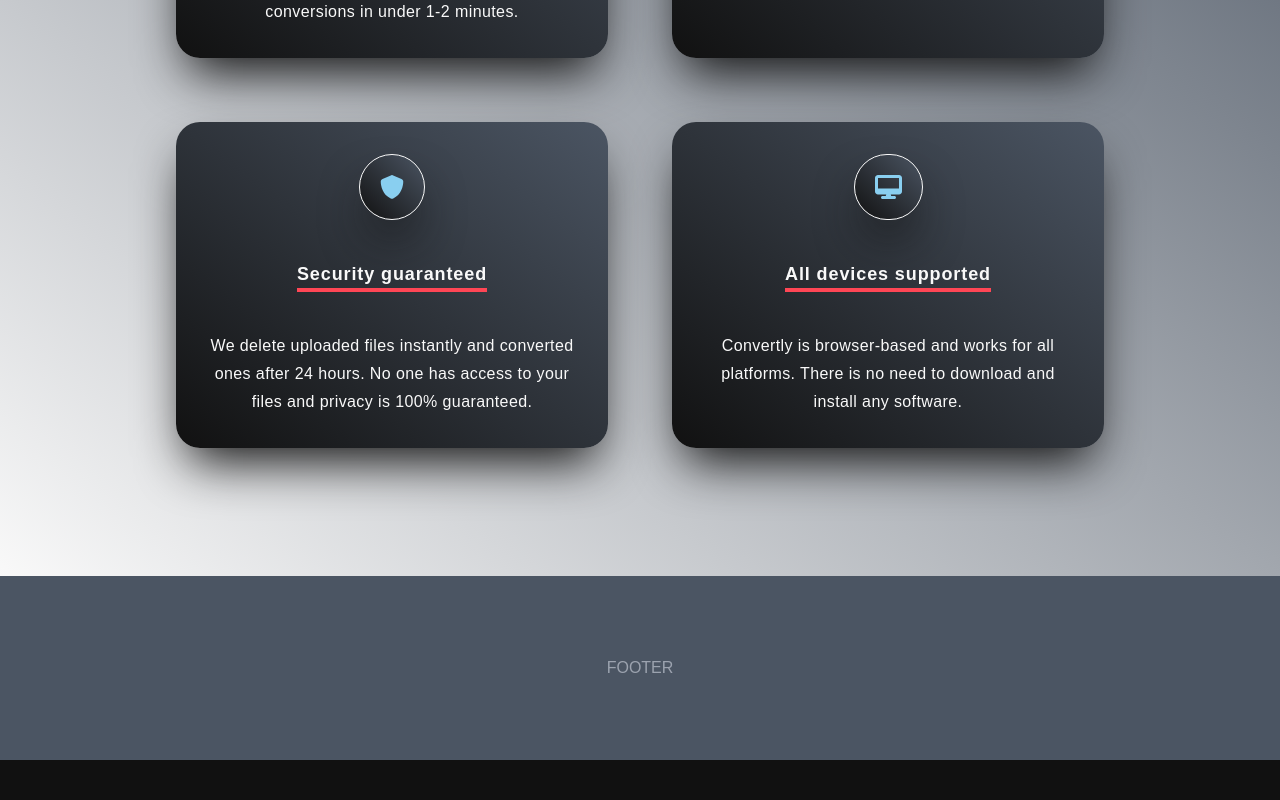
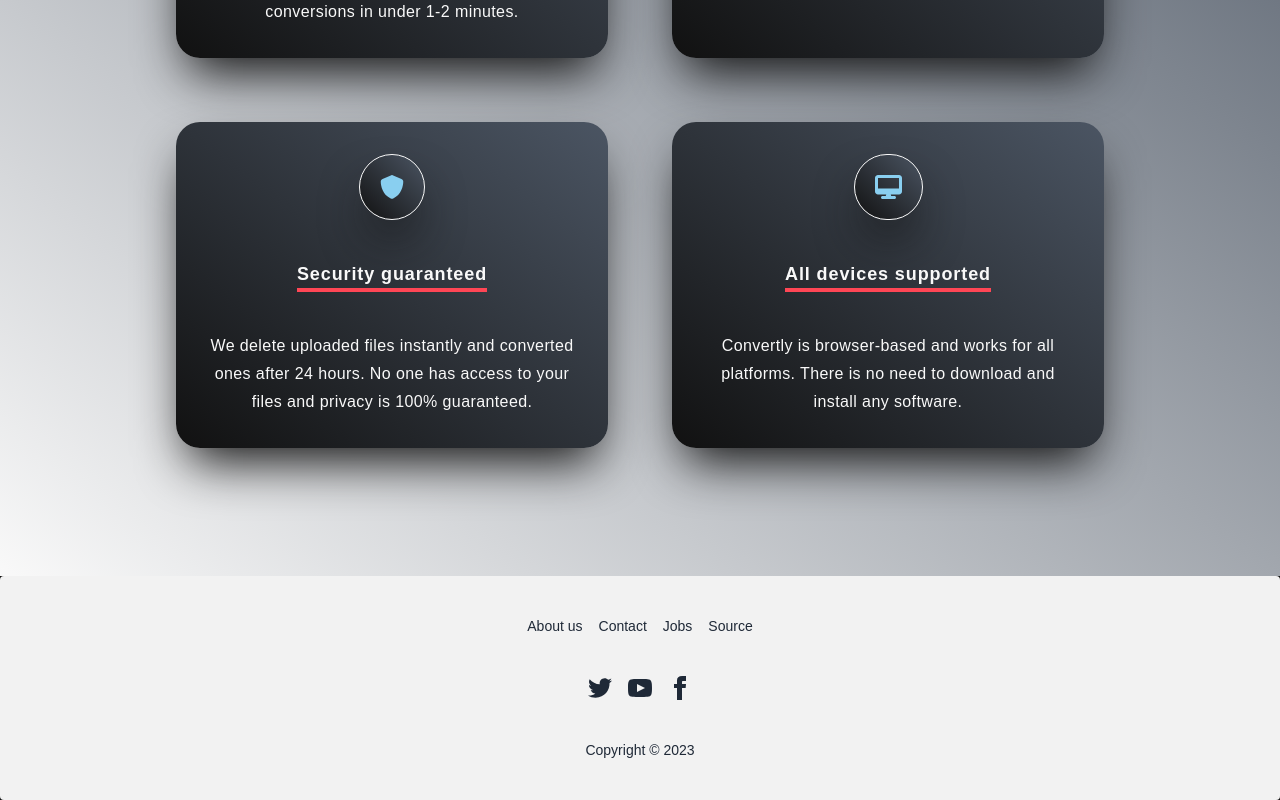
Before and after one commit to Hatem902/convertly, an Angular app in the folder convertly-frontend/: page /home in a window 1280 px wide. Shown: the part 1048-1848 px from the top of the page. Before the commit the page ends 1808 px from the top, so only its background shows below. Built offline with nearby package versions, Linux system fonts and the light colour scheme.

Commit message:
:feature : finished footer layout

```diff
--- a/convertly-frontend/package.json
+++ b/convertly-frontend/package.json
@@ -23,6 +23,7 @@
     "@fortawesome/free-brands-svg-icons": "^6.1.1",
     "@fortawesome/free-regular-svg-icons": "^6.1.1",
     "@fortawesome/free-solid-svg-icons": "^6.1.1",
+    "daisyui": "^2.47.0",
     "rxjs": "~7.5.0",
     "tailwind": "^4.0.0",
     "tailwind-scrollbar-hide": "^1.1.7",
--- a/convertly-frontend/src/app/home/components/hero-section/hero-section.component.html
+++ b/convertly-frontend/src/app/home/components/hero-section/hero-section.component.html
@@ -89,6 +89,7 @@
             ? 'text-gray-300 border-opacity-20 shadow-inner cursor-not-allowed hover:bg-primary hover:bg-opacity-10 hover:text-gray-300 hover:brightness-125 '
             : 'border-opacity-100 bg-opacity-100 bg-primary'
         "
+        (click)="sendFiles()"
       >
         <fa-icon [icon]="faArrowRight" class="mr-6"></fa-icon>Convert Now
       </div>
--- a/convertly-frontend/src/app/home/components/hero-section/hero-section.component.ts
+++ b/convertly-frontend/src/app/home/components/hero-section/hero-section.component.ts
@@ -47,4 +47,7 @@
   typesAreValid(): boolean {
     return this.filesService.typesAreValid();
   }
+  sendFiles(): void {
+    return this.filesService.sendFilesV2();
+  }
 }
--- a/convertly-frontend/src/app/layouts/footer/footer.component.html
+++ b/convertly-frontend/src/app/layouts/footer/footer.component.html
@@ -1,3 +1,51 @@
-<div class="bg-gray-600 py-20 text-gray-400 justify-center text-center">
-  FOOTER
-</div>
+<footer class="footer footer-center p-10 bg-base-200 text-base-content rounded">
+  <div class="grid grid-flow-col gap-4">
+    <a class="link link-hover">About us</a>
+    <a class="link link-hover">Contact</a>
+    <a class="link link-hover">Jobs</a>
+    <a class="link link-hover">Source</a>
+  </div>
+  <div>
+    <div class="grid grid-flow-col gap-4">
+      <a
+        ><svg
+          xmlns="http://www.w3.org/2000/svg"
+          width="24"
+          height="24"
+          viewBox="0 0 24 24"
+          class="fill-current"
+        >
+          <path
+            d="M24 4.557c-.883.392-1.832.656-2.828.775 1.017-.609 1.798-1.574 2.165-2.724-.951.564-2.005.974-3.127 1.195-.897-.957-2.178-1.555-3.594-1.555-3.179 0-5.515 2.966-4.797 6.045-4.091-.205-7.719-2.165-10.148-5.144-1.29 2.213-.669 5.108 1.523 6.574-.806-.026-1.566-.247-2.229-.616-.054 2.281 1.581 4.415 3.949 4.89-.693.188-1.452.232-2.224.084.626 1.956 2.444 3.379 4.6 3.419-2.07 1.623-4.678 2.348-7.29 2.04 2.179 1.397 4.768 2.212 7.548 2.212 9.142 0 14.307-7.721 13.995-14.646.962-.695 1.797-1.562 2.457-2.549z"
+          ></path></svg
+      ></a>
+      <a
+        ><svg
+          xmlns="http://www.w3.org/2000/svg"
+          width="24"
+          height="24"
+          viewBox="0 0 24 24"
+          class="fill-current"
+        >
+          <path
+            d="M19.615 3.184c-3.604-.246-11.631-.245-15.23 0-3.897.266-4.356 2.62-4.385 8.816.029 6.185.484 8.549 4.385 8.816 3.6.245 11.626.246 15.23 0 3.897-.266 4.356-2.62 4.385-8.816-.029-6.185-.484-8.549-4.385-8.816zm-10.615 12.816v-8l8 3.993-8 4.007z"
+          ></path></svg
+      ></a>
+      <a
+        ><svg
+          xmlns="http://www.w3.org/2000/svg"
+          width="24"
+          height="24"
+          viewBox="0 0 24 24"
+          class="fill-current"
+        >
+          <path
+            d="M9 8h-3v4h3v12h5v-12h3.642l.358-4h-4v-1.667c0-.955.192-1.333 1.115-1.333h2.885v-5h-3.808c-3.596 0-5.192 1.583-5.192 4.615v3.385z"
+          ></path></svg
+      ></a>
+    </div>
+  </div>
+  <div>
+    <p>Copyright © 2023</p>
+  </div>
+</footer>
--- a/convertly-frontend/src/app/shared/components/dropdown/dropdown.component.html
+++ b/convertly-frontend/src/app/shared/components/dropdown/dropdown.component.html
@@ -5,8 +5,8 @@
   (change)="setType()"
   [value]="name == 'convertAll' && filesExist() ? (allType$ | async) : ctype"
 >
-  <option value="docx " class="text-black bg-white">docx</option>
-  <option value="pdf " class="text-black bg-white">pdf</option>
+  <option value="docx" class="text-black bg-white">docx</option>
+  <option value="pdf" class="text-black bg-white">pdf</option>
   <option class="text-black bg-white" value="txt">txt</option>
   <option class="text-black bg-white" value="ppt">ppt</option>
   <option class="text-black bg-white" value="html">html</option>
--- a/convertly-frontend/src/app/shared/services/files.service.ts
+++ b/convertly-frontend/src/app/shared/services/files.service.ts
@@ -107,7 +107,9 @@
     this.files$.getValue().forEach((file: any) => {
       let formData = new FormData();
       formData.append('file', file);
-      sendFile(formData, file.type, file.ctype);
+      sendFile(formData, file.type, file.ctype).subscribe((data) => {
+        console.log(data);
+      });
     });
   }
 }
--- a/convertly-frontend/tailwind.config.js
+++ b/convertly-frontend/tailwind.config.js
@@ -24,5 +24,19 @@
       //font-sizes
     },
   },
-  plugins: [require("tailwind-scrollbar-hide"), require("tailwind-scrollbar")],
+  plugins: [
+    require("tailwind-scrollbar-hide"),
+    require("tailwind-scrollbar"),
+    require("daisyui"),
+  ],
+  daisyui: {
+    styled: true,
+    themes: true,
+    base: true,
+    utils: true,
+    logs: true,
+    rtl: false,
+    prefix: "",
+    darkTheme: "dark",
+  },
 };
```
Also changed, not shown: 1 other file (tests, documents, lock files or other folders).
